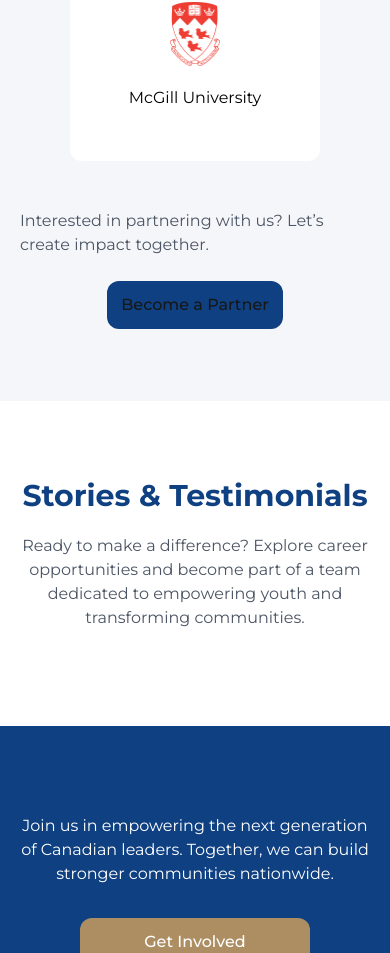
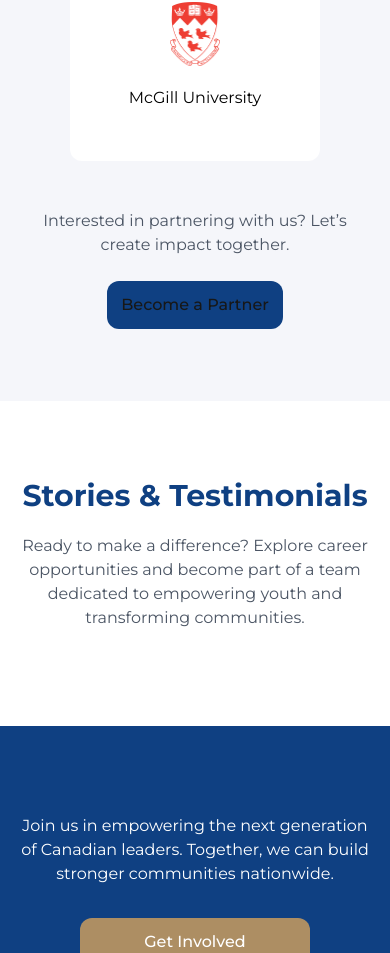
Before and after one commit to daisybuildup/BlackBuildup-Website-, a Next.js app: page /about in a window 390 px wide. Shown: the part 5236-6189 px from the top of the page. Built offline with nearby package versions, Linux system fonts and the light colour scheme; no server answers.

Commit message:
fixed component issue and also text for the leadership and about page

```diff
--- a/src/app/about/page.jsx
+++ b/src/app/about/page.jsx
@@ -123,7 +123,7 @@ const Page = () => {
     </div>
   ))}
 </div>
-<p className='text-[#4B5564] pt-12'>Interested in partnering with us? Let’s create impact together.</p>
+<p className='text-[#4B5564] pt-12 text-center'>Interested in partnering with us? Let’s create impact together.</p>
 <button className='py-3 px-3.5 bg-[#0F4082] rounded-xl font-medium mt-6'>Become a Partner</button>
   </section>
 
--- a/src/app/components/LeadershipClient.jsx
+++ b/src/app/components/LeadershipClient.jsx
@@ -30,7 +30,7 @@ export default function LeadershipClient({ teams }) {
 
           <div className="flex flex-col justify-center items-center">
             <div className="flex gap-2 justify-center items-center pt-6">
-              <h1 className="text-black font-bold text-[20px]">{leader.name}</h1>
+              <h1 className="text-black font-bold md:text-[20px] text-[16px] ">{leader.name}</h1>
               {leader.linkedin && (
                 <Link href={leader.linkedin} target="_blank">
                   <Image src="/linkedinbl.svg" width={24} height={24} alt="linkedin" />
```
